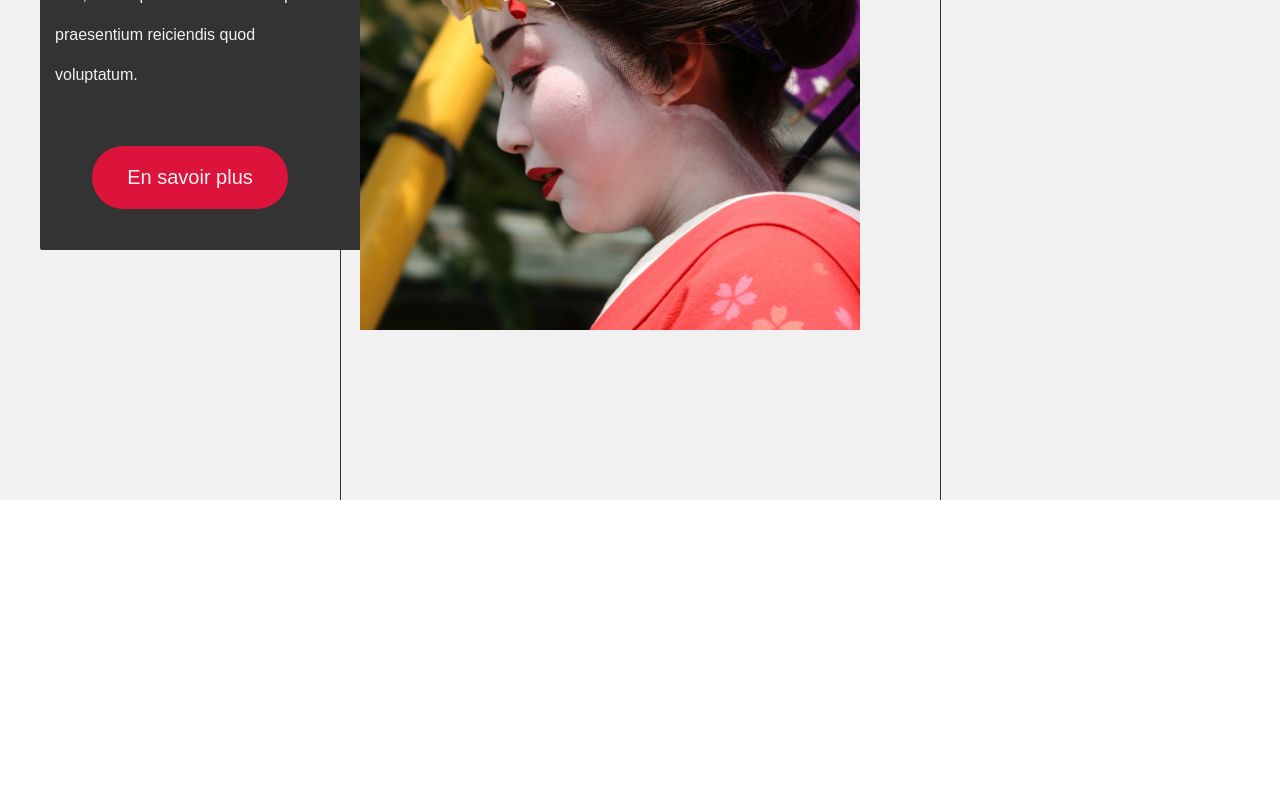
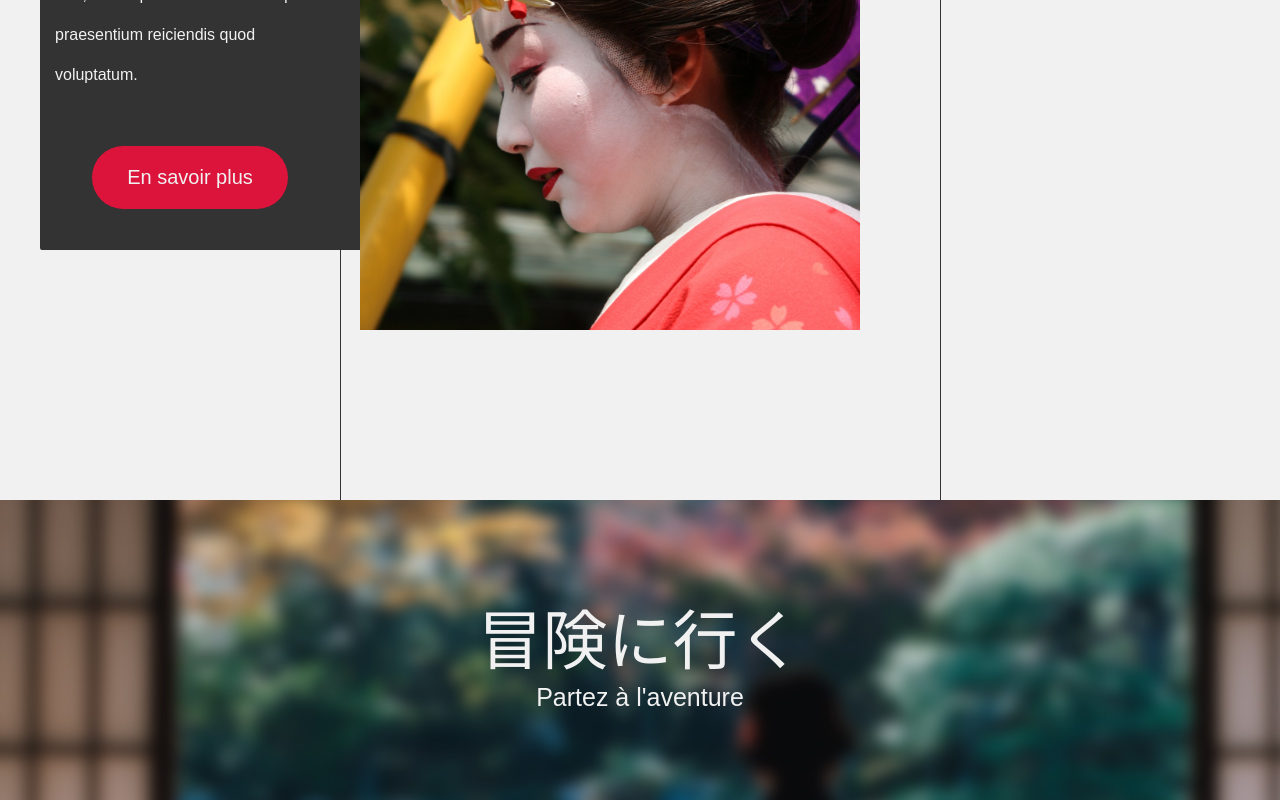
Before and after one commit to wilodorico/kyoto-tourisme, a plain HTML site: page index.html in a window 1280 px wide. Shown: the part 3670-4470 px from the top of the page. Before the commit the page ends 4170 px from the top, so only its background shows below. Drawn offline with Linux system fonts and the light colour scheme; a web font is replaced by a local one.

Commit message:
ajout section parallax + style

```diff
--- a/index.html
+++ b/index.html
@@ -72,8 +72,13 @@
 
   <div class="ligne-gauche"></div>
   <div class="ligne-droite"></div>
+</section>
 
-</section>
+<!-- Section parallax -->
+  <section class="parallax">
+    <p>冒険に行く</p>
+    <span>Partez à l'aventure</span>
+  </section>
 
   <script src="app.js"></script>
 </body>
--- a/style.css
+++ b/style.css
@@ -411,3 +411,31 @@ nav {
     width: 100%;
   }
 }
+
+/* ------- Section Parallax ----------- */
+.parallax {
+  width: 100%;
+  height: 300px;
+  background: url(/ressources/parallax-large-flou.jpg);
+  background-position: center;
+  background-attachment: fixed;
+  display: flex;
+  justify-content: center;
+  align-items: center;
+  flex-direction: column;
+}
+.parallax p {
+  font-size: 65px;
+  color: #f1f1f1;
+}
+.parallax span {
+  display: block;
+  font-size: 25px;
+  color: #f1f1f1;
+}
+
+@media screen and (max-width: 400px) {
+  .parallax p {
+    font-size: 55px;
+  }
+}
```
